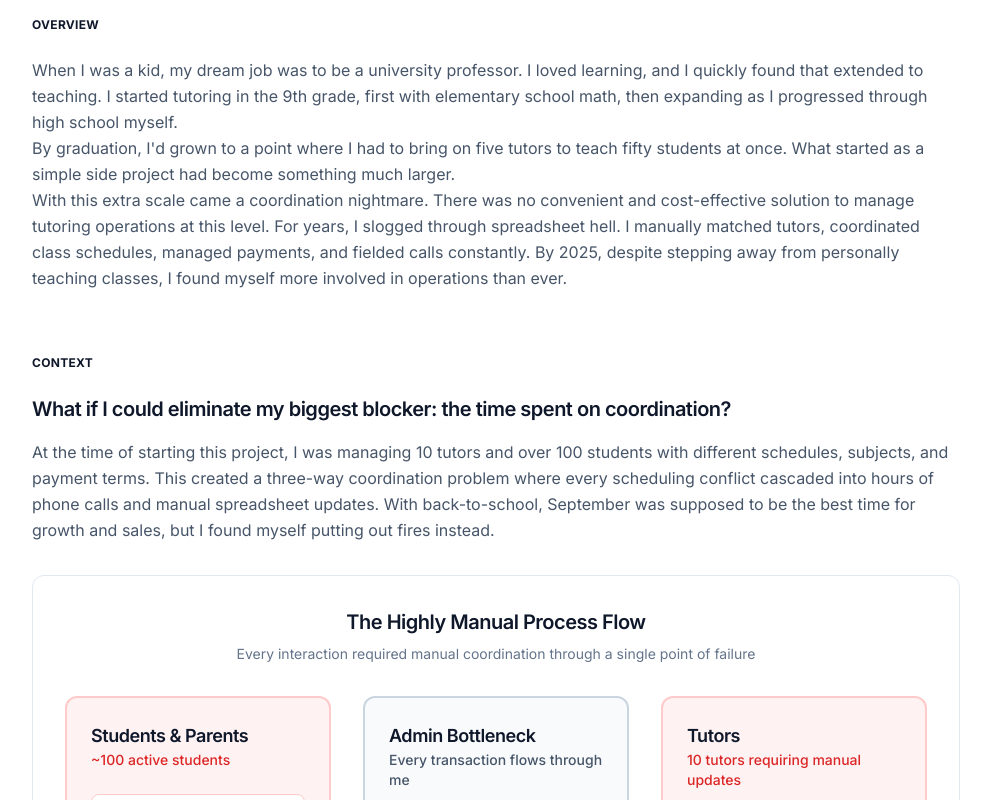
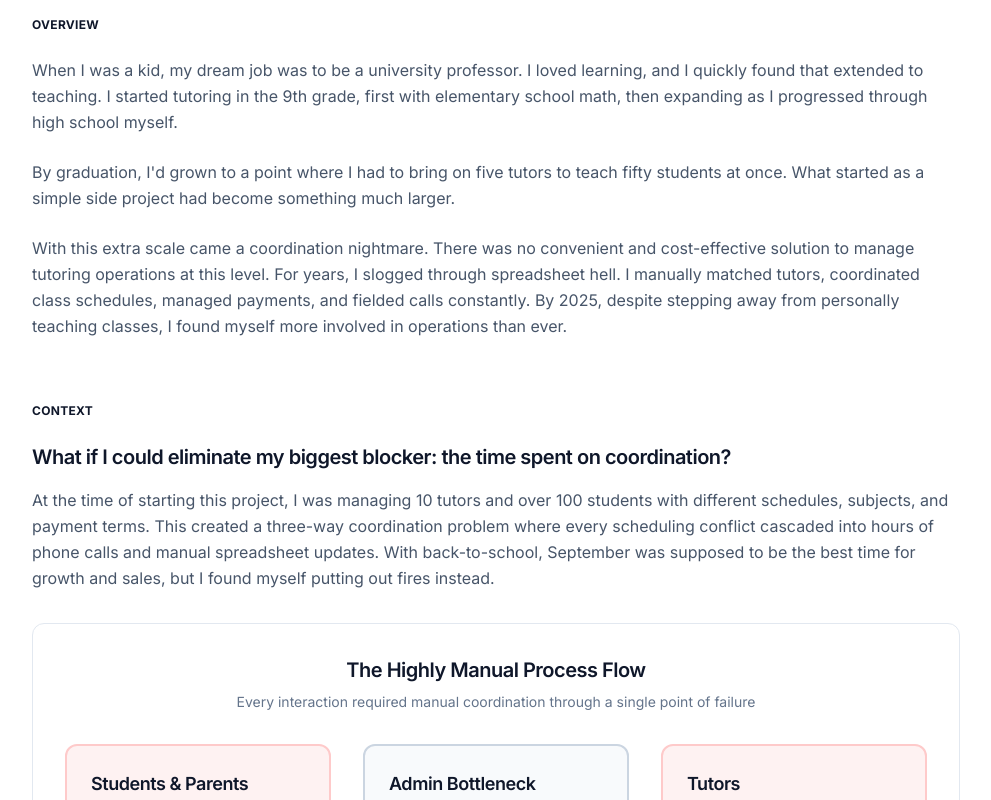
Before and after one commit to zhw16-dev/portfolio, a Next.js app: page / in a window 1280 px wide. Shown: the part 2280-3080 px from the top of the page, without its empty margins (272-1263 px from the left). Built offline with nearby package versions, Linux system fonts and the light colour scheme.

Commit message:
layout fixes

```diff
--- a/src/app/page.tsx
+++ b/src/app/page.tsx
@@ -329,11 +329,11 @@
 <section id="overview" className="mb-16">
   <h2 className="text-2xl font-bold text-slate-900 mb-6 uppercase text-xs tracking-wide">Overview</h2>
   <div className="prose prose-lg max-w-none">
-              <p className="text-slate-600 leading-relaxed">
+    <p className="text-slate-600 leading-relaxed mb-6">
       When I was a kid, my dream job was to be a university professor. I loved learning, and I quickly found that extended to teaching.
       I started tutoring in the 9th grade, first with elementary school math, then expanding as I progressed through high school myself.
     </p>
-              <p className="text-slate-600 leading-relaxed">
+    <p className="text-slate-600 leading-relaxed mb-6">
       By graduation, I'd grown to a point where I had to bring on five tutors to teach
        fifty students at once. What started as a simple side project had become something much larger.
     </p>
@@ -548,7 +548,6 @@
                   </p>
                 </div>
               </div>
-            </div>
 
               <div className="bg-white border border-slate-200 rounded-lg p-6 hover:shadow-md transition-shadow">
                 <div className="text-center">
@@ -564,7 +563,7 @@
                   </p>
                 </div>
               </div>
-
+            </div>
 
             {/* Key Research Insights */}
             <div className="bg-slate-50 rounded-lg p-6">
```
Lines whose indentation alone changed are shown as unchanged.
